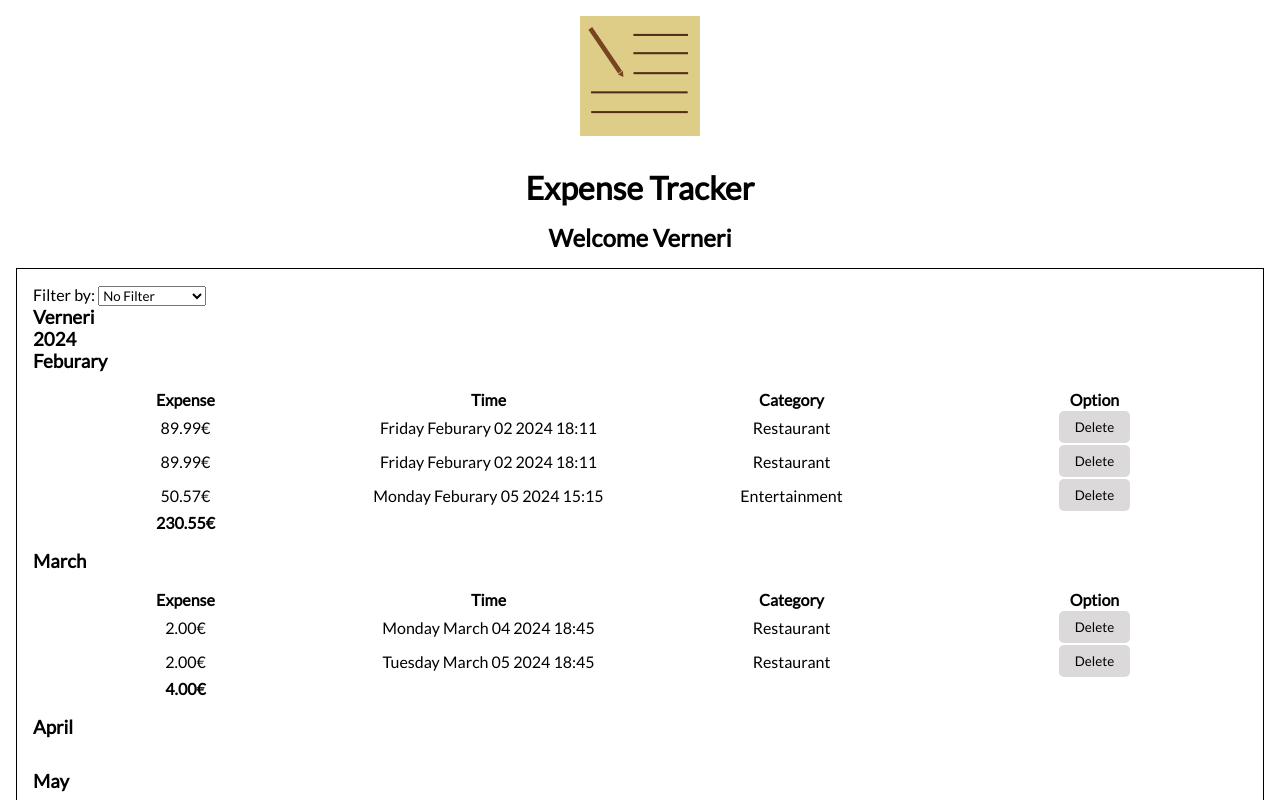
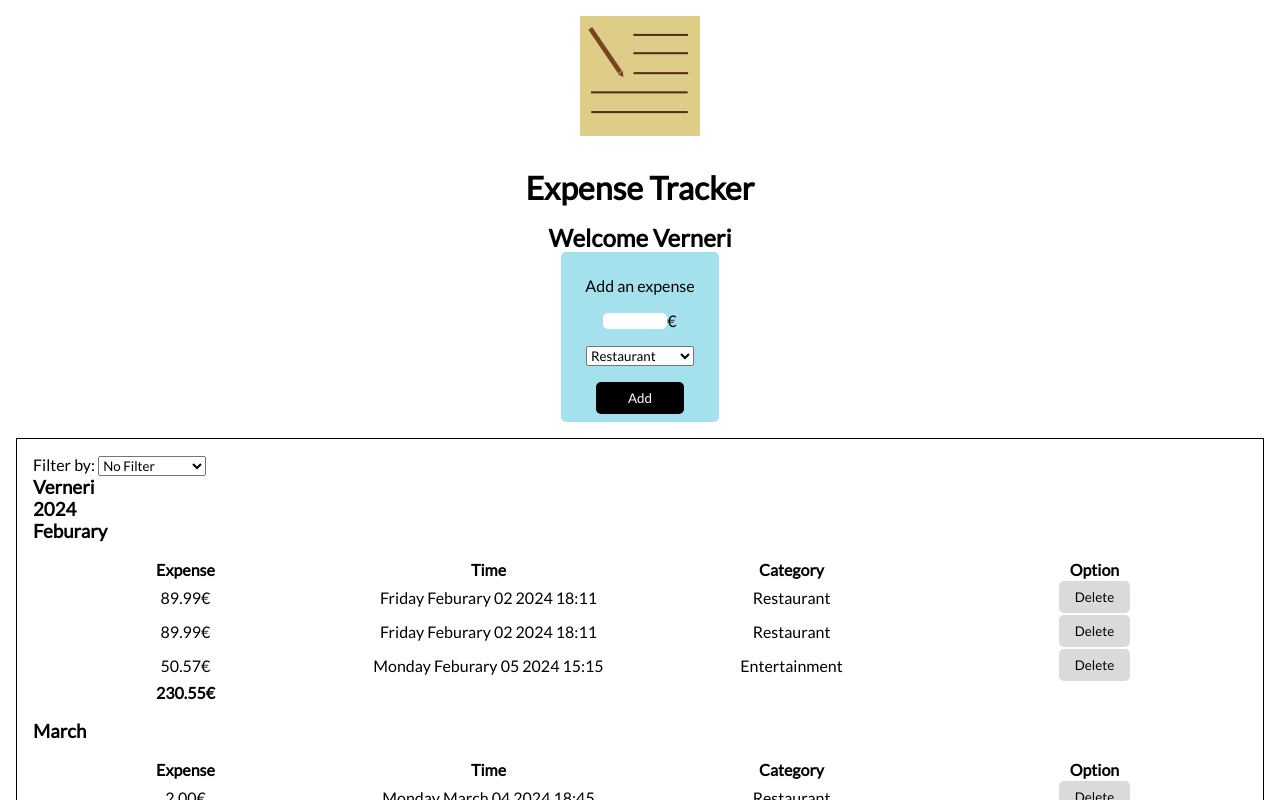
Before and after one commit to kankaanpaaverneri/Expense-Tracker, a React (Vite) app: page / in a window 1280 px wide. Both pictures are taken after a click on the button "Verneri". Shown: the top 800 px of the page. Built offline with nearby package versions, Linux system fonts and the light colour scheme.

Commit message:
Add AddExpense.jsx and AddNewCategory.jsx.

```diff
--- /dev/null
+++ b/src/components/AddExpense.css
@@ -0,0 +1,45 @@
+#add-expense {
+    display: flex;
+    flex-direction: column;
+    justify-content: center;
+    align-items: center;
+    text-align: center;
+    background: rgba(106, 205, 223, 0.6);
+    border-radius: 5px;
+    padding: 0.5rem;
+}
+
+.input-field {
+    display: flex;
+}
+
+#add-expense label {
+    margin: 1rem;
+}
+
+
+#add-expense select {
+    margin: 1rem;
+}
+
+#add-expense button {
+    padding: 0.5rem 2rem;
+    background: black;
+    color: white;
+    border: none;
+    border-radius: 5px;
+}
+
+#add-expense button:hover {
+    background: rgb(63, 62, 62);
+    cursor: pointer;
+}
+
+.input-field input {
+    max-width: 4rem;
+    border: none;
+}
+
+.input-field select {
+    border: none;
+}
--- /dev/null
+++ b/src/components/AddExpense.jsx
@@ -0,0 +1,56 @@
+import './AddExpense.css'
+import { getAllExpenseCategorys } from '../Filter';
+import { useEffect, useRef, useState } from 'react';
+import AddNewCategory from './AddNewCategory';
+
+const AddExpense = ({selectedUser}) => {
+    const [categorySelected, setCategorySelected] = useState();
+    const [newCategory, setNewCategory] = useState("");
+    //Get all categorys except No filter
+    const [categorys, setCategorys] = useState([...getAllExpenseCategorys(
+        selectedUser.expenses).slice(1), "Add category"]
+    );
+
+    const expenseAmount = useRef();
+
+    useEffect(() => {
+        if(newCategory !== "") {
+            setCategorys((prevCategorys) => {
+                const updatedCategorys = [...prevCategorys];
+                updatedCategorys[updatedCategorys.length-1] = newCategory;
+                updatedCategorys.push("Add category");
+                return updatedCategorys;
+            });
+            setNewCategory(() => "");
+            setCategorySelected(() => categorys[0]);
+        }
+    }, [newCategory]);
+
+    function handleSelect(identifier) {
+        setCategorySelected(identifier);
+    }
+
+    function handleAddExpense() {
+        console.log(expenseAmount.current.value, categorySelected);
+    }
+
+    return (
+        <section id='add-expense'>
+            <label>Add an expense</label>
+            <div className='input-field'>
+                <input ref={expenseAmount} type="number"/>€
+            </div>
+            <select value={categorySelected}>
+                {categorys.map((category, index) => {
+                    return <option onClick={() => handleSelect(category)} key={index}>{category}</option>
+                })}
+            </select>
+            {categorySelected === "Add category" &&
+            <AddNewCategory setNewCategory={setNewCategory}/>}
+            <button onClick={() => handleAddExpense()}>Add</button>
+
+        </section>
+    );
+}
+
+export default AddExpense;
--- /dev/null
+++ b/src/components/AddNewCategory.css
@@ -0,0 +1,12 @@
+#add-new-category {
+    display: flex;
+    flex-direction: column;
+    margin: 1rem;
+    background: rgb(245, 245, 200);
+    padding: 1rem;
+    border-radius: 5px;
+}
+
+#add-new-category input {
+    margin: 1rem;
+}
--- /dev/null
+++ b/src/components/AddNewCategory.jsx
@@ -0,0 +1,22 @@
+import { useRef } from 'react';
+import './AddNewCategory.css'
+
+
+const AddNewCategory = ({setNewCategory}) => {
+
+    function addCategory() {
+        setNewCategory(() => categoryName.current.value);
+    }
+
+    const categoryName = useRef();
+
+    return (
+        <section id="add-new-category">
+            <label>Category name</label>
+            <input ref={categoryName} type="text"/>
+            <button onClick={() => addCategory()}>Add category</button>
+        </section>
+    );
+}
+
+export default AddNewCategory;
--- a/src/components/ExpenseTables.jsx
+++ b/src/components/ExpenseTables.jsx
@@ -20,7 +20,7 @@ const ExpenseTables = () => {
         filter: "No filter",
     });
 
-    const [deleteExpense, setDeleteExpense] = useState(undefined);
+    const [deleteExpense, setDeleteExpense] = useState();
 
     return (
         <section id="expense-tables">
--- a/src/components/UserRoot.jsx
+++ b/src/components/UserRoot.jsx
@@ -1,9 +1,11 @@
+import AddExpense from './AddExpense';
 import ExpenseTables from './ExpenseTables';
 import './UserRoot.css'
 
 const UserRoot = ({selectedUser}) => {
     return <section id="user-root">
         <h1>Welcome {selectedUser.name}</h1>
+        <AddExpense selectedUser={selectedUser}/>
         <ExpenseTables/>
 
     </section>
```
